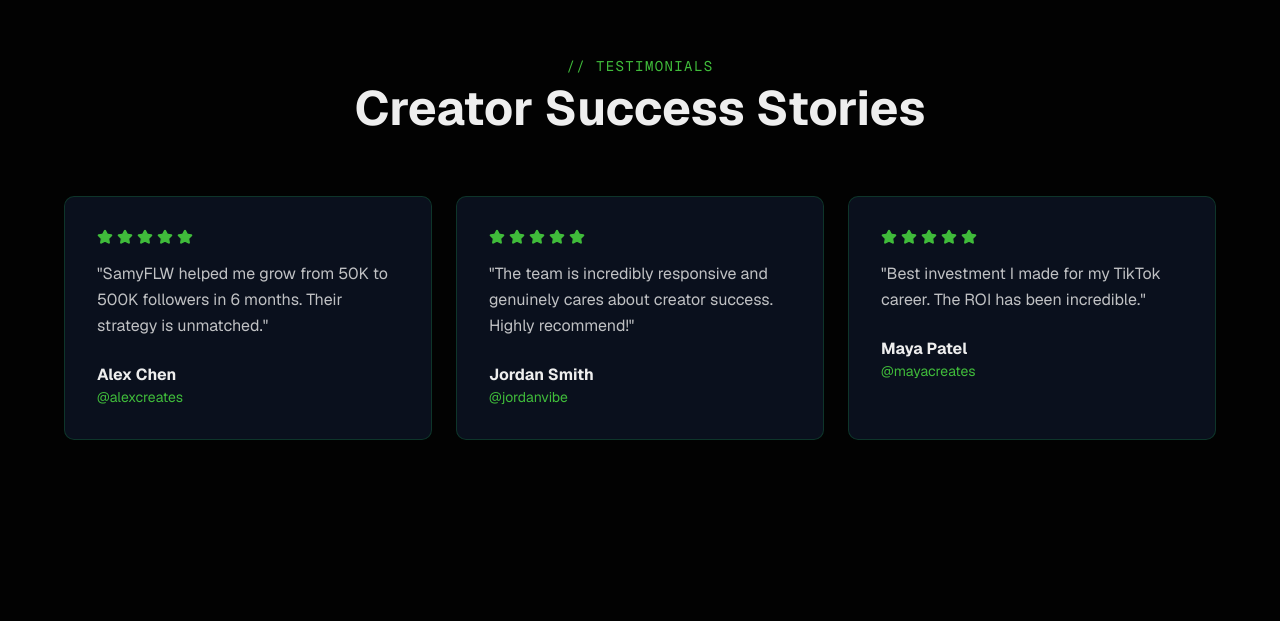
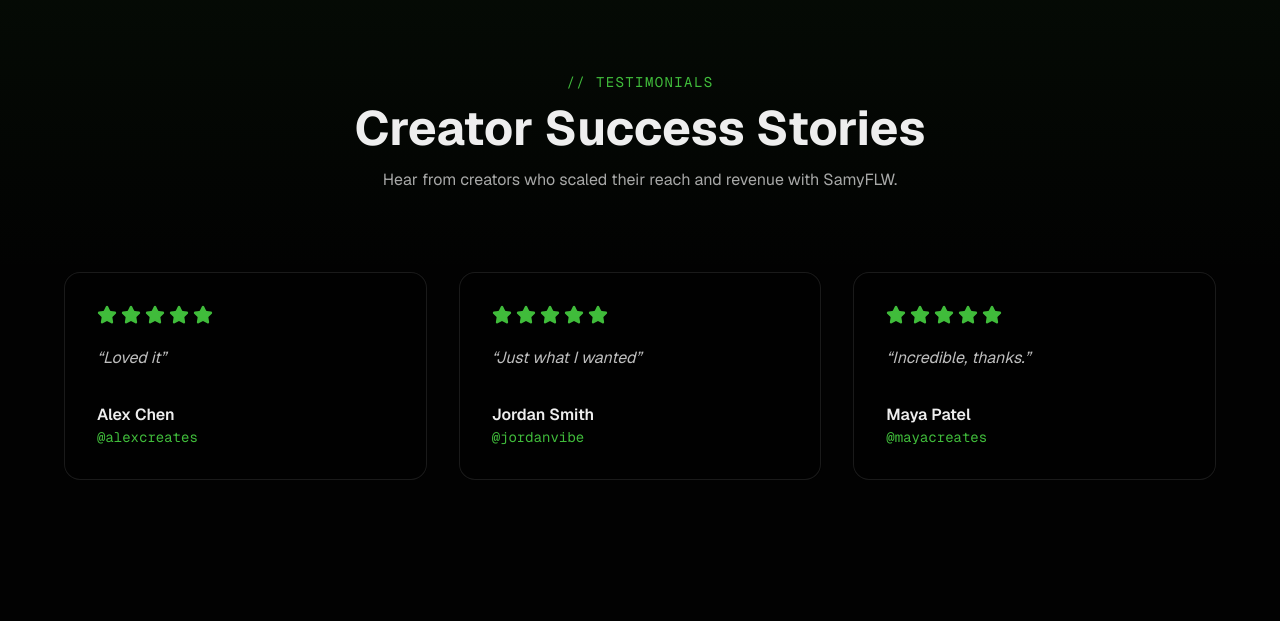
Before and after one commit to JaziBro/matrix_landing_page, a Next.js app: page / in a window 1280 px wide. Shown: the part 2219-2840 px from the top of the page. Built offline with nearby package versions, Linux system fonts and the light colour scheme.

Commit message:
Update Testimonials

```diff
--- a/app/components/Testimonials.tsx
+++ b/app/components/Testimonials.tsx
@@ -1,6 +1,6 @@
 "use client"
 
-import { motion } from "framer-motion"
+import { motion, Variants } from "framer-motion"
 import { useInView } from "react-intersection-observer"
 import { Star } from "lucide-react"
 
@@ -11,19 +11,22 @@
     {
       name: "Alex Chen",
       handle: "@alexcreates",
-      content: "SamyFLW helped me grow from 50K to 500K followers in 6 months. Their strategy is unmatched.",
+      content:
+        "Loved it",
       rating: 5,
     },
     {
       name: "Jordan Smith",
       handle: "@jordanvibe",
-      content: "The team is incredibly responsive and genuinely cares about creator success. Highly recommend!",
+      content:
+        "Just what I wanted",
       rating: 5,
     },
     {
       name: "Maya Patel",
       handle: "@mayacreates",
-      content: "Best investment I made for my TikTok career. The ROI has been incredible.",
+      content:
+        "Incredible, thanks.",
       rating: 5,
     },
   ]
@@ -32,48 +35,77 @@
     hidden: { opacity: 0 },
     visible: {
       opacity: 1,
-      transition: {
-        staggerChildren: 0.2,
-      },
+      transition: { staggerChildren: 0.2, delayChildren: 0.15 },
     },
-  }
+  } satisfies Variants
 
   const itemVariants = {
-    hidden: { opacity: 0, scale: 0.9 },
+    hidden: { opacity: 0, y: 20 },
     visible: {
       opacity: 1,
-      scale: 1,
-      transition: { duration: 0.8 },
+      y: 0,
+      transition: { duration: 0.8, ease: [0.25, 1, 0.5, 1] as [number, number, number, number] },
     },
-  }
+  } satisfies Variants
 
   return (
-    <section ref={ref} className="relative py-24 px-4 md:px-8">
-      <div className="max-w-6xl mx-auto">
-        <motion.div variants={containerVariants} initial="hidden" animate={inView ? "visible" : "hidden"}>
-          {/* Section header */}
-          <motion.div variants={itemVariants} className="text-center mb-16">
-            <p className="text-accent text-sm font-mono tracking-widest mb-2">{"// TESTIMONIALS"}</p>
-            <h2 className="text-4xl md:text-5xl font-bold mb-4">Creator Success Stories</h2>
+    <section
+      ref={ref}
+      className="relative py-28 px-4 md:px-8 bg-background overflow-hidden"
+      aria-label="Testimonials section"
+    >
+      {/* soft gradient background accents */}
+      <div className="absolute inset-0 bg-gradient-to-b from-accent/5 via-transparent to-transparent pointer-events-none" />
+
+      <div className="max-w-6xl mx-auto relative z-10">
+        <motion.div
+          variants={containerVariants}
+          initial="hidden"
+          animate={inView ? "visible" : "hidden"}
+        >
+          {/* Header */}
+          <motion.div
+            variants={itemVariants}
+            className="text-center mb-20"
+          >
+            <p className="text-accent text-sm font-mono tracking-widest mb-3">
+              {"// TESTIMONIALS"}
+            </p>
+            <h2 className="text-4xl md:text-5xl font-bold mb-4">
+              Creator Success Stories
+            </h2>
+            <p className="text-foreground/70 max-w-2xl mx-auto">
+              Hear from creators who scaled their reach and revenue with SamyFLW.
+            </p>
           </motion.div>
 
-          {/* Testimonials grid */}
-          <div className="grid md:grid-cols-3 gap-6">
-            {testimonials.map((testimonial, i) => (
+          {/* Testimonials Grid */}
+          <div className="grid md:grid-cols-3 gap-8">
+            {testimonials.map((t, i) => (
               <motion.div
                 key={i}
                 variants={itemVariants}
-                className="glass-effect p-8 rounded-lg hover:border-accent/50 transition-all"
+                className="relative p-8 rounded-2xl border border-foreground/10 bg-background/60 backdrop-blur-sm transition-all duration-300 hover:border-accent/40 hover:-translate-y-1"
               >
-                <div className="flex gap-1 mb-4">
-                  {[...Array(testimonial.rating)].map((_, j) => (
-                    <Star key={j} className="w-4 h-4 fill-accent text-accent" />
+                {/* Floating glow accent */}
+                <div className="absolute inset-0 rounded-2xl opacity-0 group-hover:opacity-100 transition-opacity duration-300" />
+
+                {/* Rating stars */}
+                <div className="flex gap-1 mb-5">
+                  {[...Array(t.rating)].map((_, j) => (
+                    <Star key={j} className="w-5 h-5 fill-accent text-accent" />
                   ))}
                 </div>
-                <p className="text-foreground/80 mb-6 leading-relaxed">"{testimonial.content}"</p>
+
+                {/* Quote */}
+                <p className="text-foreground/80 mb-8 text-base leading-relaxed italic">
+                  “{t.content}”
+                </p>
+
+                {/* Author */}
                 <div>
-                  <p className="font-bold">{testimonial.name}</p>
-                  <p className="text-sm text-accent">{testimonial.handle}</p>
+                  <p className="font-semibold text-foreground">{t.name}</p>
+                  <p className="text-sm text-accent font-mono">{t.handle}</p>
                 </div>
               </motion.div>
             ))}
```
